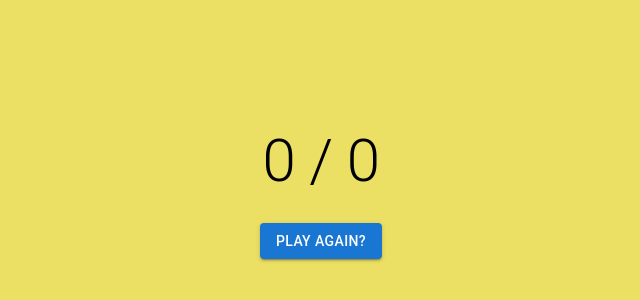
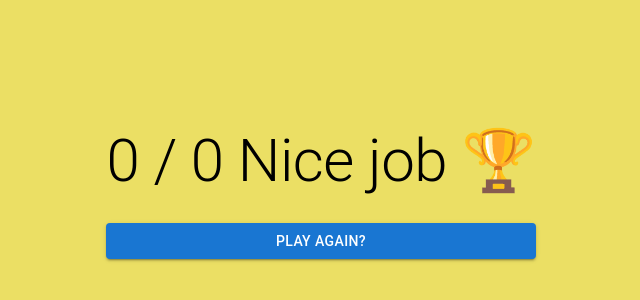
Before and after one commit to boccantoka/QuizApp, a React (Vite) app: page /results in a window 1280 px wide. Shown: the part 176-476 px from the top of the page, without its empty margins (319-959 px from the left). Built offline with nearby package versions, Linux system fonts and the light colour scheme.

Commit message:
refactor: add util for calculating score points

```diff
--- a/src/pages/results-page/components/results-page.tsx
+++ b/src/pages/results-page/components/results-page.tsx
@@ -6,6 +6,12 @@ import './result-page.css';
 import { Link } from 'react-router-dom';
 import { AnswerContext } from '../../../contexts';
 import { PagePaths } from '../../../routing';
+import { Answer } from '../../../services/quiz';
+
+const getScorePointText = (answers: Answer[]): string => {
+  const correctAnswers = answers.filter((answer) => answer.isCorrect).length;
+  return `${correctAnswers} / ${answers.length} Nice job 🏆`;
+};
 
 export const ResultsPage = () => {
   const { answers } = useContext(AnswerContext);
@@ -13,9 +19,7 @@ export const ResultsPage = () => {
   return (
     <Box component="main" className="results-page">
       <Typography variant="h2" className="results">
-        {`${answers.filter((answer) => answer.isCorrect).length} / ${
-          answers.length
-        }`}
+        {getScorePointText(answers)}
       </Typography>
       {answers.map((answer) => (
         <div key={answer.question} className="results-page-answer-row">
```
